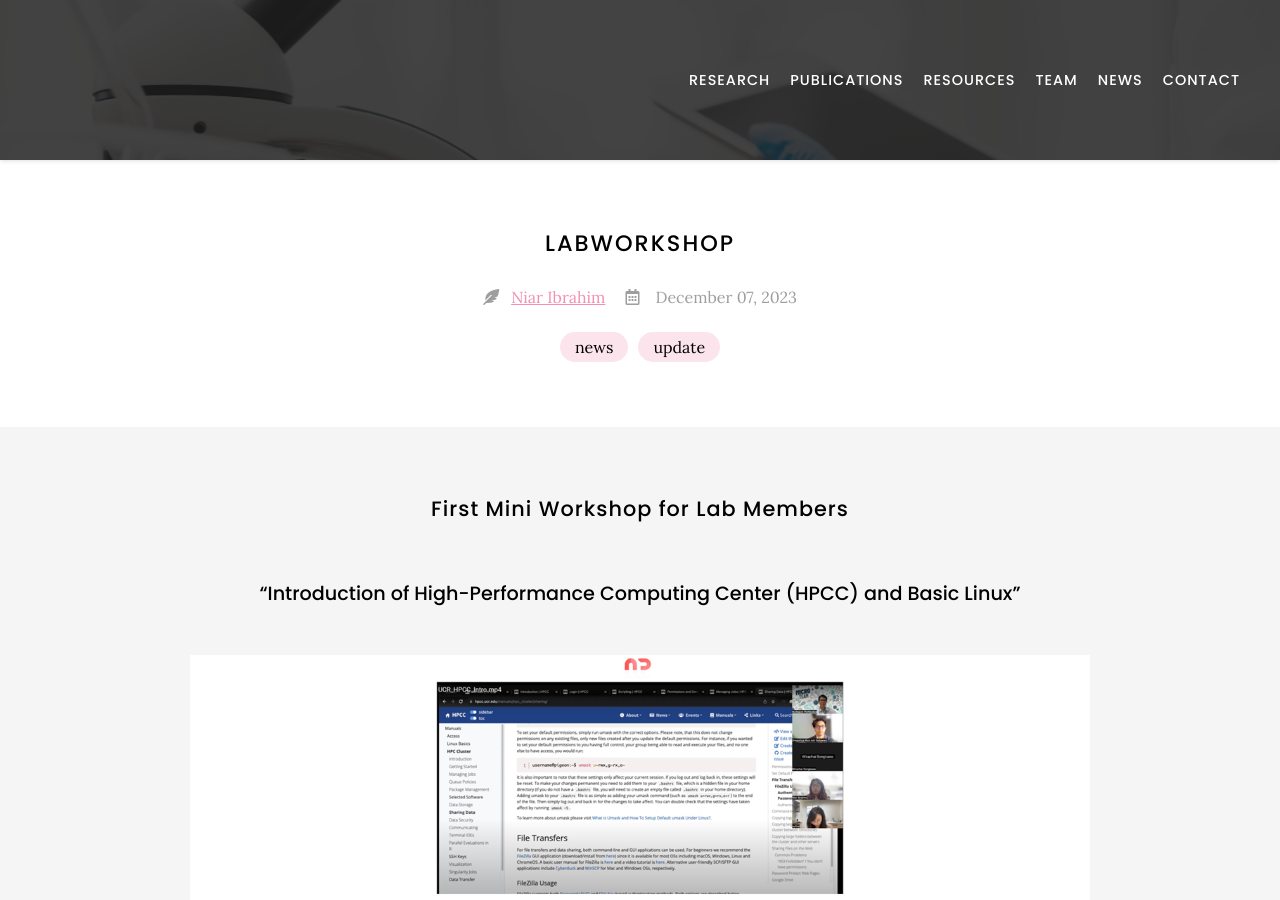
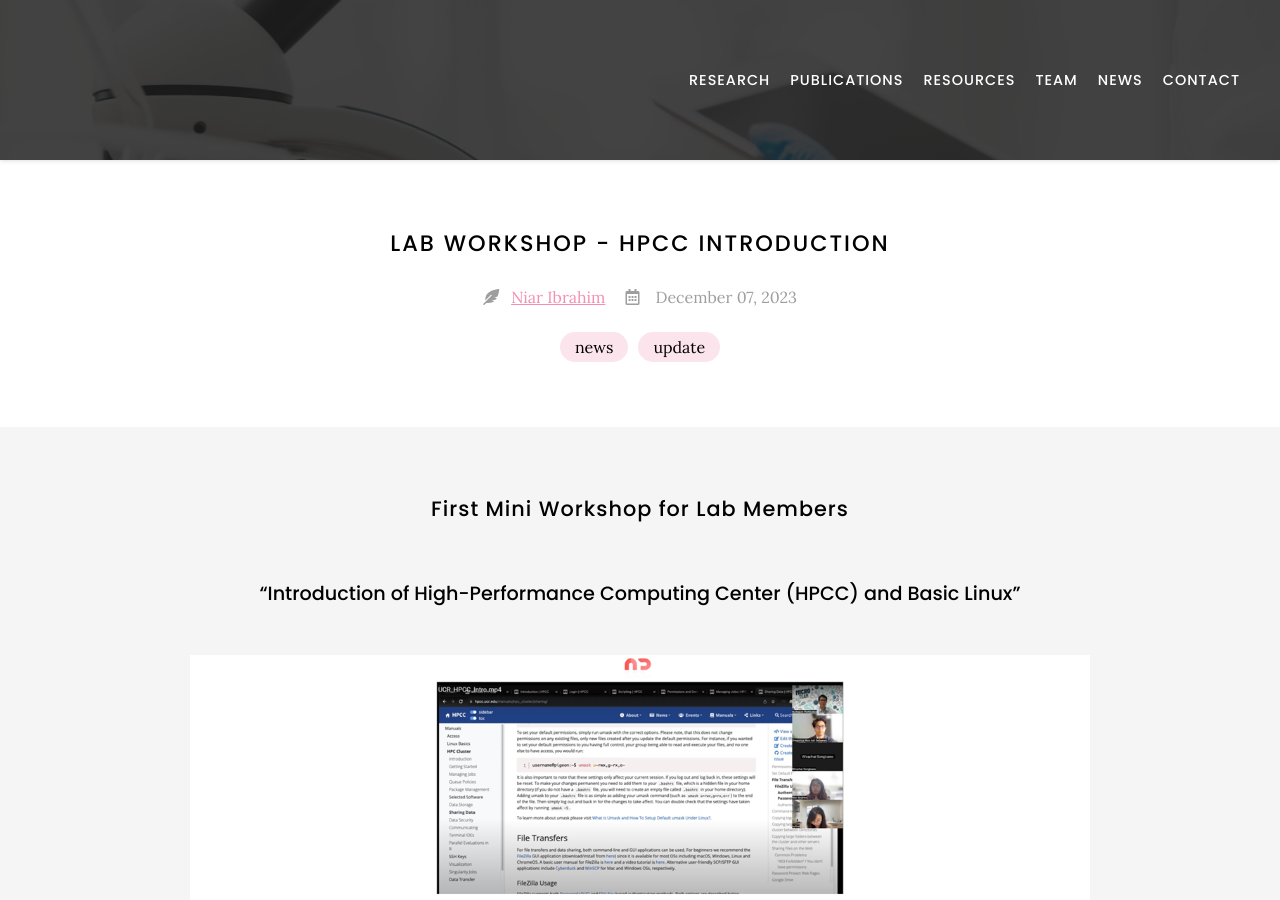
Before and after one commit to natpombubpa-lab/natpombubpa-lab.github.io, a Jekyll site: the page built from _posts/2023-12-07-LabMiniWorkshop.md, in a window 1280 px wide and 900 px high. Built offline with Jekyll 4.4.1, drawn with Linux system fonts in a browser that asks for light colours; nearby versions of some CDN libraries.

Commit message:
Update 2023-12-07-LabMiniWorkshop.md

```diff
--- a/_posts/2023-12-07-LabMiniWorkshop.md
+++ b/_posts/2023-12-07-LabMiniWorkshop.md
@@ -1,5 +1,5 @@
 ---
-title: LabWorkshop
+title: Lab Workshop - HPCC Introduction
 image: images/blog/2023_miniworkshop.png
 author: Niar Ibrahim
 member: Niar Ibrahim
```
